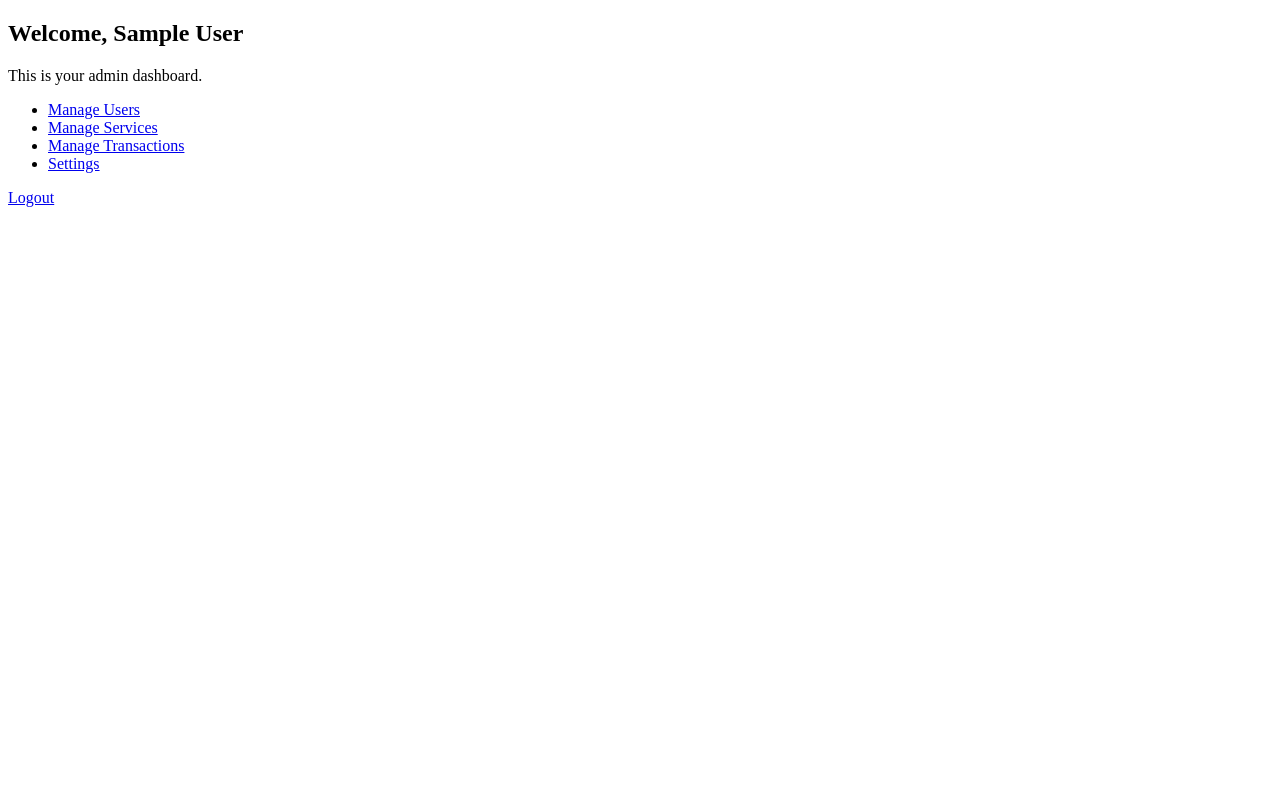
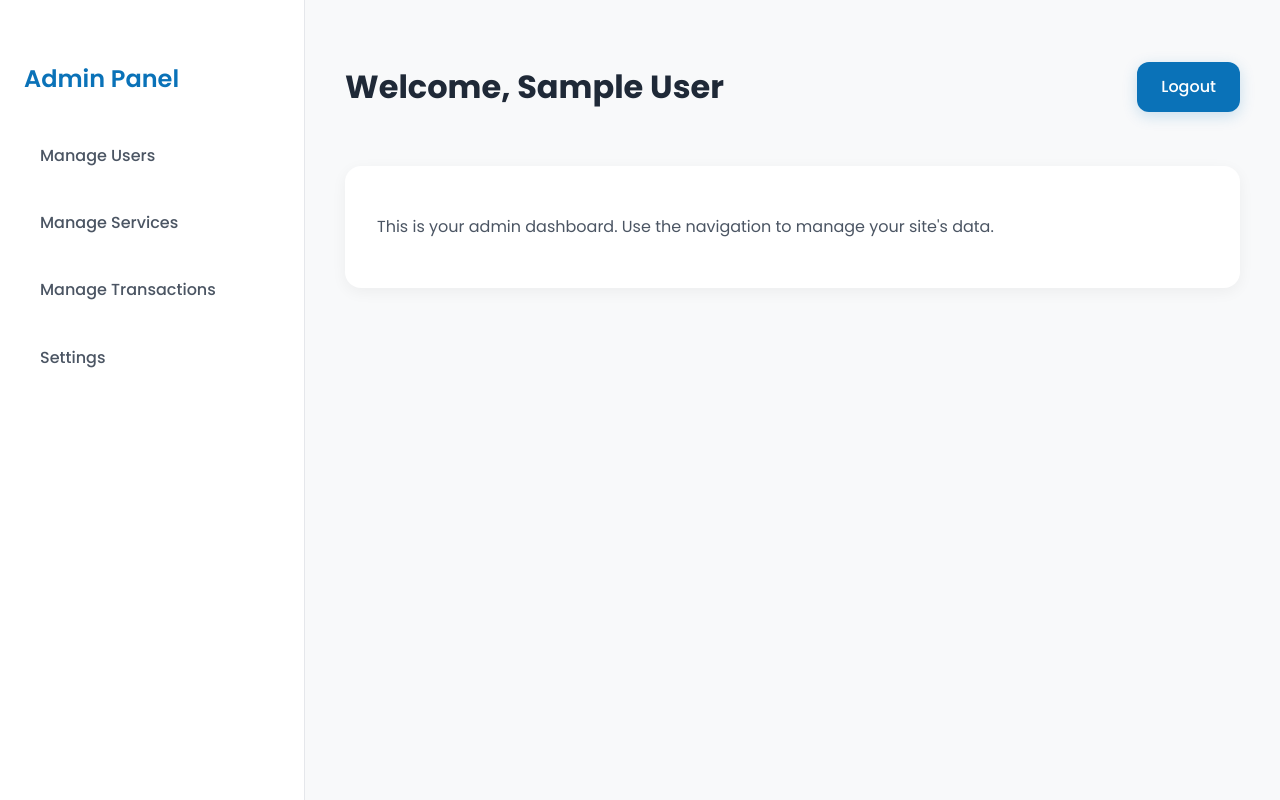
Before and after one commit to hira8talukder/Smart-Life, a PHP site: the page made by Admin Control Panel/dashboard.php in a window 1280 px wide. Run offline with PHP 8.4, Linux system fonts and the light colour scheme; the visitor is signed in with stand-in values (Sample User, id 1).

Commit message:
create UI design also added features

```diff
--- a/Admin Control Panel/dashboard.php
+++ b/Admin Control Panel/dashboard.php
@@ -14,16 +14,180 @@ if (!isset($_SESSION['admin_logged_in'])) {
     <meta charset="UTF-8">
     <meta name="viewport" content="width=device-width, initial-scale=1.0">
     <title>Admin Dashboard</title>
+    <style>
+        @import url('https://fonts.googleapis.com/css2?family=Poppins:wght@400;500;600;700&display=swap');
+
+        :root {
+            --primary-blue: #0A72B8;
+            --primary-dark: #1F2937;
+            --secondary-dark: #4B5563;
+            --background-light: #F8F9FA;
+            --card-bg: #FFFFFF;
+            --link-hover-bg: #F3F4F6;
+            --link-active-bg: #E5E7EB;
+        }
+
+        body {
+            font-family: 'Poppins', sans-serif;
+            background: var(--background-light);
+            color: var(--primary-dark);
+            line-height: 1.6;
+            margin: 0;
+            padding: 0;
+        }
+
+        .dashboard-container {
+            display: flex;
+            min-height: 100vh;
+        }
+
+        .sidebar {
+            width: 16rem;
+            background-color: var(--card-bg);
+            padding: 2.5rem 1.5rem;
+            display: flex;
+            flex-direction: column;
+            border-right: 1px solid #E5E7EB;
+        }
+
+        .sidebar h2 {
+            font-size: 1.5rem;
+            font-weight: 600;
+            margin-bottom: 2rem;
+            color: var(--primary-blue);
+        }
+
+        .nav-list {
+            list-style: none;
+            padding: 0;
+            margin: 0;
+            display: flex;
+            flex-direction: column;
+            gap: 1rem;
+        }
+
+        .nav-list a {
+            display: flex;
+            align-items: center;
+            padding: 0.8rem 1rem;
+            text-decoration: none;
+            color: var(--secondary-dark);
+            font-weight: 500;
+            border-radius: 0.75rem;
+            transition: background-color 0.3s, color 0.3s, transform 0.3s, box-shadow 0.3s;
+        }
+
+        .nav-list a:hover {
+            background-color: rgba(10, 114, 184, 0.1);
+            color: var(--primary-dark);
+            transform: translateY(-2px);
+            box-shadow: 0 4px 10px rgba(0, 0, 0, 0.05);
+        }
+
+        .nav-list a:active {
+            background-color: var(--link-active-bg);
+        }
+
+        .main-content {
+            flex-grow: 1;
+            padding: 2.5rem;
+        }
+
+        .header {
+            display: flex;
+            justify-content: space-between;
+            align-items: center;
+            margin-bottom: 2rem;
+        }
+
+        .header h1 {
+            font-size: 2rem;
+            font-weight: 700;
+            color: var(--primary-dark);
+        }
+
+        .logout-link {
+            padding: 0.75rem 1.5rem;
+            background-color: var(--primary-blue);
+            color: white;
+            font-weight: 500;
+            border-radius: 0.75rem;
+            text-decoration: none;
+            transition: background-color 0.3s, transform 0.3s, box-shadow 0.3s;
+            box-shadow: 0 4px 15px rgba(10, 114, 184, 0.2);
+        }
+
+        .logout-link:hover {
+            background-color: #085A8A;
+            transform: translateY(-2px);
+            box-shadow: 0 6px 20px rgba(10, 114, 184, 0.3);
+        }
+
+
+        @media (max-width: 768px) {
+            .dashboard-container {
+                flex-direction: column;
+            }
+
+            .sidebar {
+                width: 100%;
+                padding: 1.5rem;
+                border-right: none;
+                border-bottom: 1px solid #E5E7EB;
+            }
+
+            .sidebar h2 {
+                text-align: center;
+            }
+
+            .nav-list {
+                flex-direction: row;
+                flex-wrap: wrap;
+                justify-content: center;
+                gap: 0.5rem;
+            }
+
+            .nav-list a {
+                padding: 0.7rem 1rem;
+            }
+
+            .main-content {
+                padding: 1.5rem;
+            }
+
+            .header {
+                flex-direction: column;
+                align-items: flex-start;
+                gap: 1rem;
+            }
+        }
+    </style>
 </head>
 <body>
-    <h2>Welcome, <?php echo $_SESSION['admin_name']; ?></h2> <!-- Display admin's name -->
-    <p>This is your admin dashboard.</p>
-    <ul>
-        <li><a href="manage_users.php">Manage Users</a></li>
-        <li><a href="manage_services.php">Manage Services</a></li>
-        <li><a href="manage_transactions.php">Manage Transactions</a></li>
-        <li><a href="settings.php">Settings</a></li>
-    </ul>
-    <a href="logout.php">Logout</a>
+    <div class="dashboard-container">
+        <!-- Sidebar Navigation -->
+        <div class="sidebar">
+            <h2>Admin Panel</h2>
+            <ul class="nav-list">
+                <li><a href="manage_users.php">Manage Users</a></li>
+                <li><a href="manage_services.php">Manage Services</a></li>
+                <li><a href="manage_transactions.php">Manage Transactions</a></li>
+                <li><a href="settings.php">Settings</a></li>
+            </ul>
+        </div>
+
+        <!-- Main Content Area -->
+        <div class="main-content">
+            <div class="header">
+                <h1>Welcome, <?php echo $_SESSION['admin_name']; ?></h1>
+                <a href="logout.php" class="logout-link">Logout</a>
+            </div>
+
+            <!-- Dashboard Content Card -->
+            <div class="content-card" style="background-color: var(--card-bg); border-radius: 1rem; box-shadow: 0 4px 15px rgba(0, 0, 0, 0.05); padding: 2rem;">
+                <p style="color: var(--secondary-dark);">This is your admin dashboard. Use the navigation to manage your site's data.</p>
+            </div>
+        </div>
+    </div>
 </body>
 </html>
```
